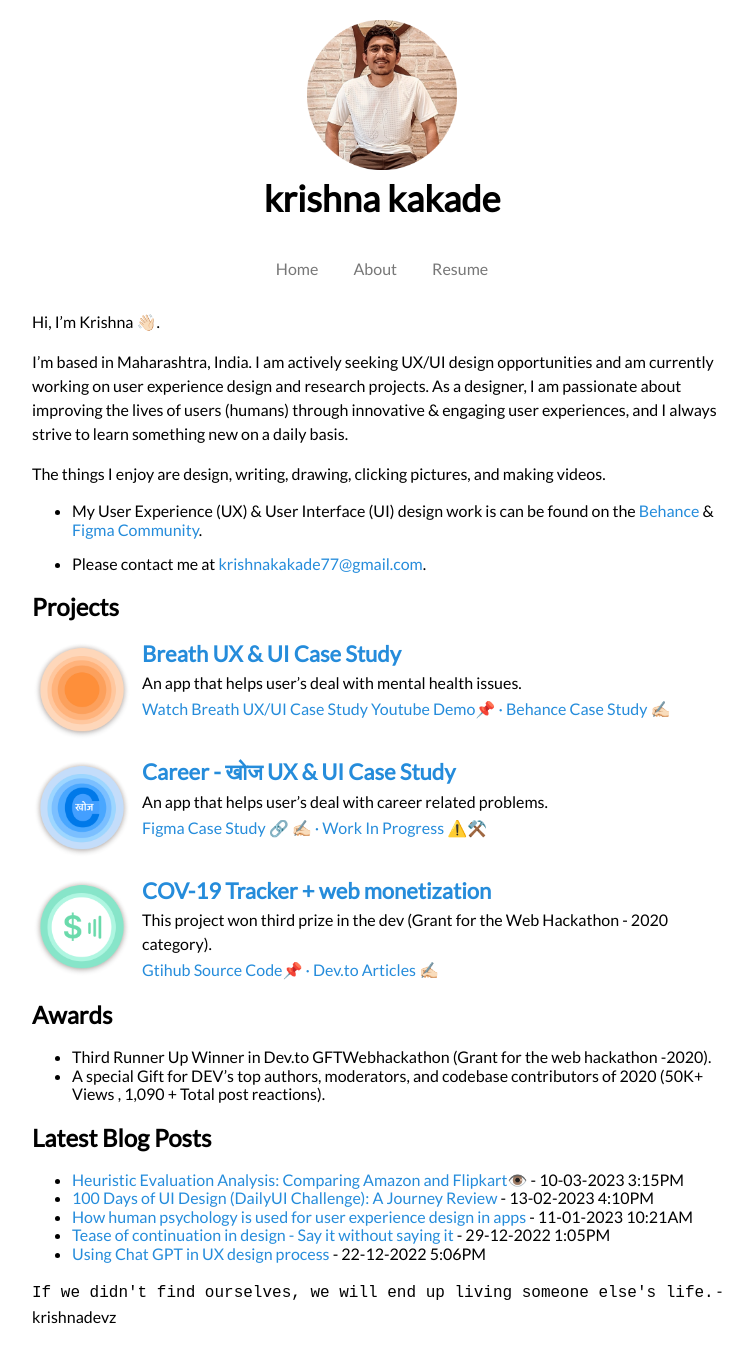
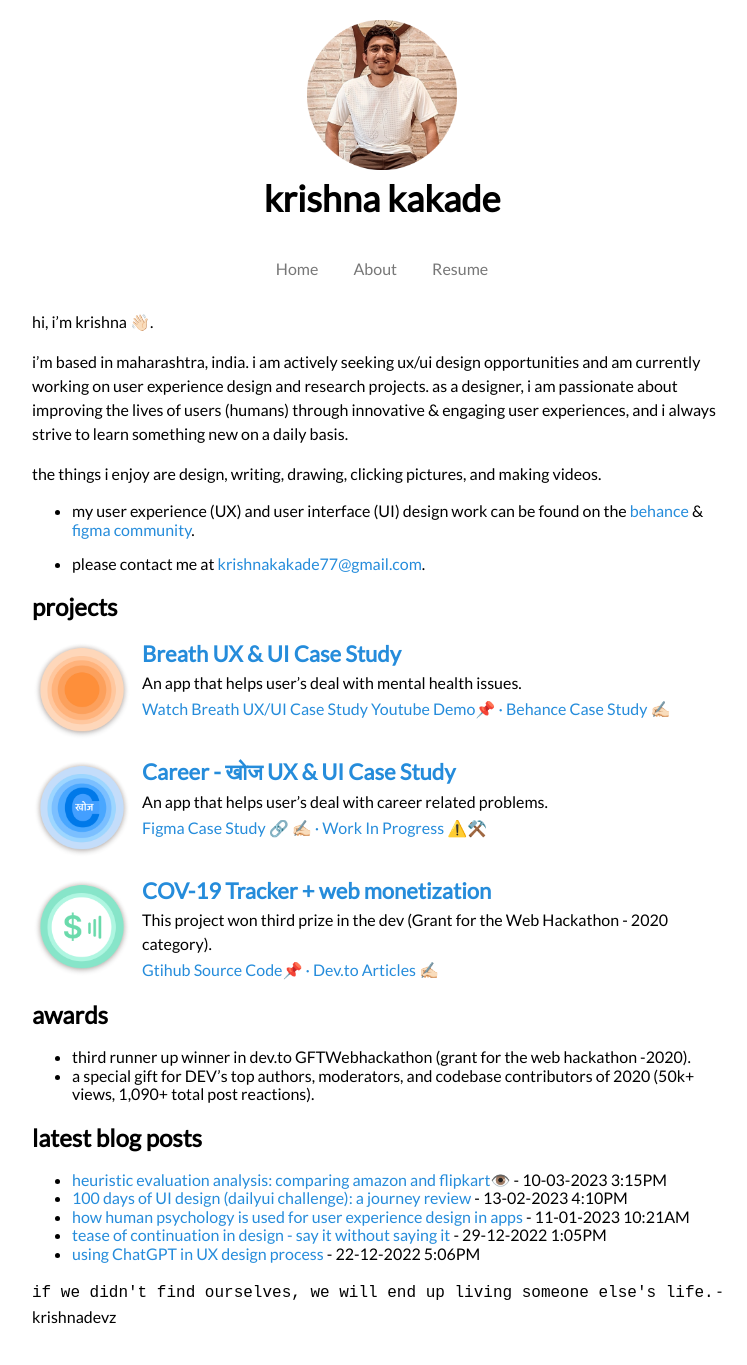
Before and after one commit to krishnadevz/krishnadevz.github.io, a Jekyll site: the page built from index.md, in a window 1280 px wide. Shown: the whole page, without its empty margins (258-1005 px from the left). Built offline with Jekyll 4.4.1, drawn with Linux system fonts in a browser that asks for light colours; nearby versions of some CDN libraries.

Commit message:
small cap text consistency

```diff
--- a/index.md
+++ b/index.md
@@ -1,21 +1,21 @@
 ---
 layout: default
 ---
-Hi, I'm Krishna 👋🏻.
+hi, i'm krishna 👋🏻.
 
-I'm based in Maharashtra, India. I am actively seeking UX/UI design opportunities and am currently working on user experience design and research projects. As a designer, I am passionate about improving the lives of users (humans) through innovative & engaging user experiences, and I always strive to learn something new on a daily basis.
+i'm based in maharashtra, india. i am actively seeking ux/ui design opportunities and am currently working on user experience design and research projects. as a designer, i am passionate about improving the lives of users (humans) through innovative & engaging user experiences, and i always strive to learn something new on a daily basis.
 
-The things I enjoy are design, writing, drawing, clicking pictures, and making videos.
+the things i enjoy are design, writing, drawing, clicking pictures, and making videos.
 
-* My User Experience (UX) & User Interface (UI) design work is can be found on the [Behance](https://www.behance.net/krishnakakade) & [Figma Community](https://www.figma.com/@krishnadevz).
+* my user experience (UX) and user interface (UI) design work can be found on the [behance](https://www.behance.net/krishnakakade) & [figma community](https://www.figma.com/@krishnadevz).
 
 <!--* My design work can be found on  [Behance](https://www.behance.net/krishnakakade) & on  [Figma Community](https://www.figma.com/@krishnadevz).
-*  I am Available for fulltime **UI/UX Design**, **Writing**  related opportunities.
+* i am Available for fulltime **UI/UX Design**, **Writing**  related opportunities.
 -->
 
-* Please contact me at <krishnakakade77@gmail.com>.
+* please contact me at <krishnakakade77@gmail.com>.
 
-## Projects
+## projects
 
 {% for project in site.data.projects %}
 {% if project.category == "project" %}
@@ -24,20 +24,20 @@ The things I enjoy are design, writing, drawing, clicking pictures, and making v
 {% endfor %}
 
 
-## Awards
+## awards
 
-* Third Runner Up Winner in Dev.to GFTWebhackathon (Grant for the web hackathon -2020).
-* A special Gift for DEV's top authors, moderators, and codebase contributors of 2020 (50K+ Views , 1,090 + Total post reactions).
+* third runner up winner in dev.to GFTWebhackathon (grant for the web hackathon -2020).
+* a special gift for DEV's top authors, moderators, and codebase contributors of 2020 (50k+ views, 1,090+ total post reactions).
 
-## Latest Blog Posts
+## latest blog posts
 
-* [Heuristic Evaluation Analysis: Comparing Amazon and Flipkart👁️](https://krishnakakade.medium.com/heuristic-evaluation-analysis-comparing-amazon-and-flipkart-2fa9c0fef87f) - 10-03-2023 3:15PM
-* [100 Days of UI Design (DailyUI Challenge): A Journey Review](https://krishnakakade.medium.com/100-days-of-ui-design-dailyui-challenge-a-journey-review-a29f22cb525c) - 13-02-2023 4:10PM
-*  [How human psychology is used for user experience design in apps](https://dev.to/krishnakakade/how-human-psychology-is-used-for-user-experience-design-in-apps-2odc) - 11-01-2023 10:21AM
-* [Tease of continuation in design - Say it without saying it](https://dev.to/krishnakakade/tease-of-continuation-in-design-say-it-without-saying-it-59am) - 29-12-2022 1:05PM
-* [Using Chat GPT in UX design process](https://dev.to/krishnakakade/using-chat-gpt-in-ux-design-process-4doo) - 22-12-2022 5:06PM
+* [heuristic evaluation analysis: comparing amazon and flipkart👁️](https://krishnakakade.medium.com/heuristic-evaluation-analysis-comparing-amazon-and-flipkart-2fa9c0fef87f) - 10-03-2023 3:15PM
+* [100 days of UI design (dailyui challenge): a journey review](https://krishnakakade.medium.com/100-days-of-ui-design-dailyui-challenge-a-journey-review-a29f22cb525c) - 13-02-2023 4:10PM
+*  [how human psychology is used for user experience design in apps](https://dev.to/krishnakakade/how-human-psychology-is-used-for-user-experience-design-in-apps-2odc) - 11-01-2023 10:21AM
+* [tease of continuation in design - say it without saying it](https://dev.to/krishnakakade/tease-of-continuation-in-design-say-it-without-saying-it-59am) - 29-12-2022 1:05PM
+* [using ChatGPT in UX design process](https://dev.to/krishnakakade/using-chat-gpt-in-ux-design-process-4doo) - 22-12-2022 5:06PM
 
-`If we didn't find ourselves, we will end up living someone else's life.` - krishnadevz
+`if we didn't find ourselves, we will end up living someone else's life.` - krishnadevz
 
 <!-- <center> ![Mrrobot](https://media.giphy.com/media/ZKQpx4TYrxTtS/giphy.gif) </center>
  -->
```
